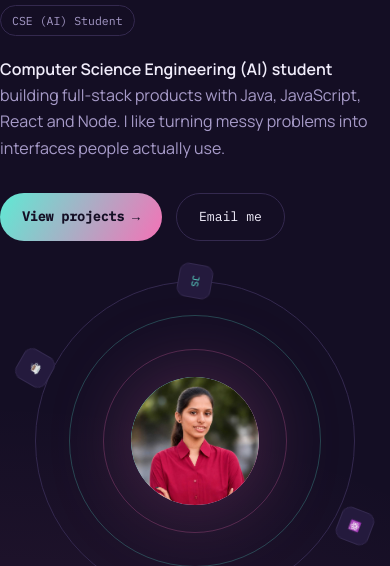
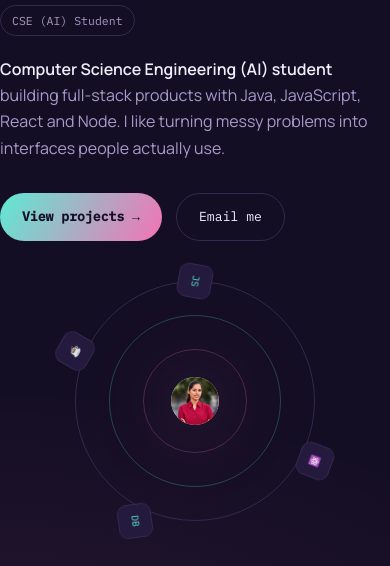
Before and after one commit to keerthi-kulkarni/portfolio, a plain HTML site: page index.html in a window 390 px wide. Shown: the part 278-844 px from the top of the page. Drawn offline with Linux system fonts and the light colour scheme.

Commit message:
Enhance layout control and responsive styles
Added overflow-x:hidden to html and body for better layout control. Adjusted orbit-wrap styles for smaller screens.

```diff
--- a/index.html
+++ b/index.html
@@ -27,10 +27,11 @@
   }
 
   *{ box-sizing:border-box; }
-  html{ scroll-behavior:smooth; }
+  html{ scroll-behavior:smooth; overflow-x:hidden; }
 
   body{
     margin:0;
+    overflow-x:hidden;
     background:
       radial-gradient(700px 400px at 85% -10%, rgba(94,234,212,0.10), transparent),
       radial-gradient(700px 400px at -10% 20%, rgba(244,114,182,0.10), transparent),
@@ -123,6 +124,13 @@
 
   /* orbit avatar */
   .orbit-wrap{ position:relative; width: 100%; max-width: 320px; aspect-ratio:1; margin:0 auto; }
+  @media (max-width:480px){
+    .orbit-wrap{ max-width: 240px; }
+    .orbit-dot{ width:28px; height:28px; }
+    .od1{ margin-left:-14px; }
+    .od2{ right:-8px; }
+    .od4{ left:-8px; }
+  }
   .ring{
     position:absolute; border-radius:50%; border:1px solid var(--line); inset:0;
   }
```
